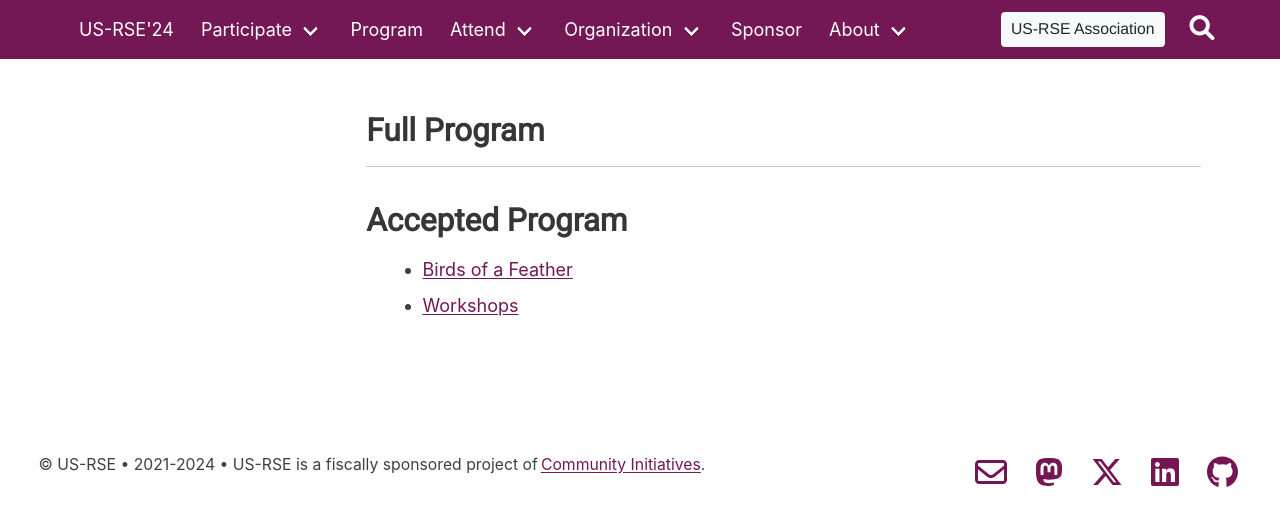
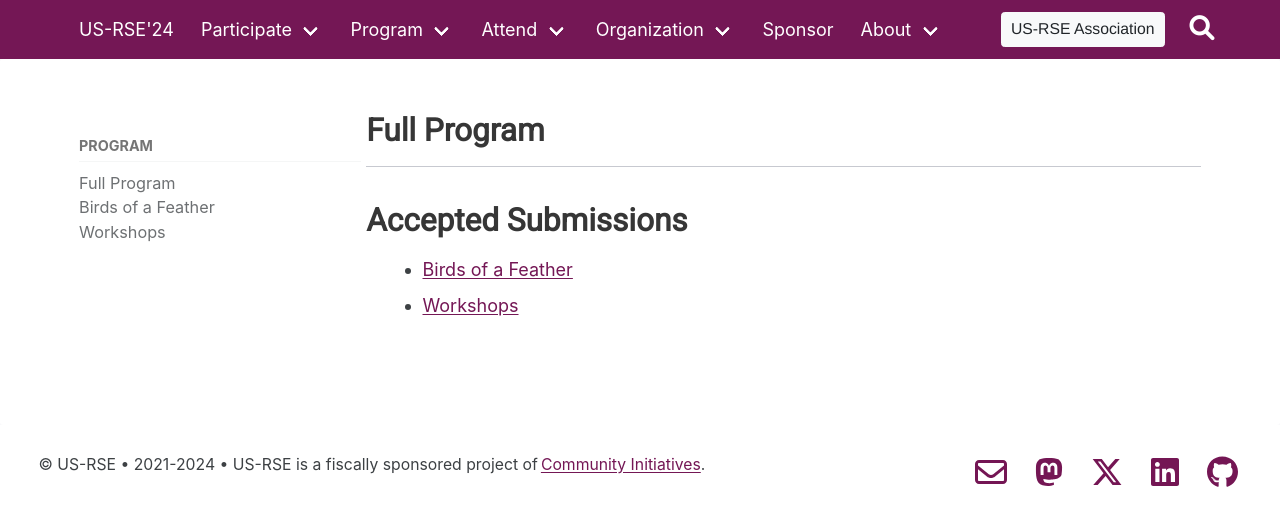
Before and after one commit to USRSE/usrse24, a Jekyll site: the page built from pages/program/program.md, in a window 1280 px wide and 900 px high. Shown: the top 526 px of the window. Built offline with Jekyll 4.4.1, drawn with Linux system fonts in a browser that asks for light colours; a style sheet for code colours, icons or effects is not loaded.

Commit message:
Update navigation for program

```diff
--- /dev/null
+++ b/_data/menus/program.yml
@@ -0,0 +1,8 @@
+- label: Program
+  items:
+    - name: Full Program
+      link: program/
+    - name: Birds of a Feather
+      link: program/bofs/
+    - name: Workshops
+      link: program/workshops/
--- a/_data/navigation.yml
+++ b/_data/navigation.yml
@@ -4,7 +4,13 @@
     - name: Call for Participation
       link: participate/
 - name: Program
-  link: program/
+  dropdown:
+    - name: Full Program
+      link: program/
+    - name: Birds of a Feather
+      link: program/bofs/
+    - name: Workshops
+      link: program/workshops/
 - name: Attend
   dropdown:
     - name: Travel
--- a/pages/program/program.md
+++ b/pages/program/program.md
@@ -7,7 +7,7 @@ permalink: program/
 set_last_modified: true
 ---
 
-## Accepted Program
+## Accepted Submissions
 
 - [Birds of a Feather]({{ site.baseurl }}/program/bofs/)
 - [Workshops]({{ site.baseurl }}/program/workshops/)
```
Also changed, not shown: _data/menus/hidden/program.yml (deleted, +0 -20 lines).
